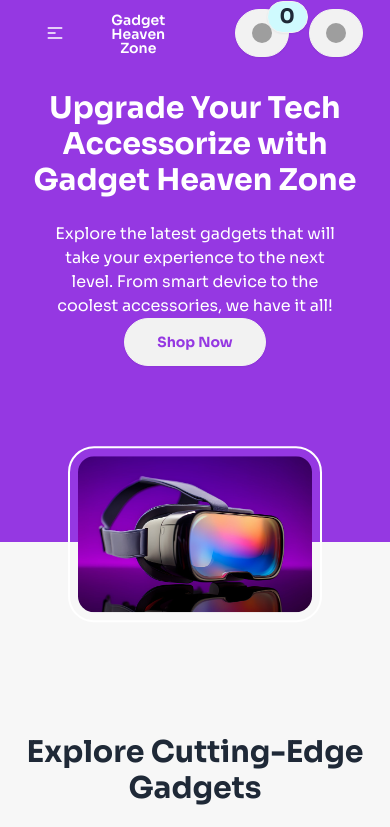
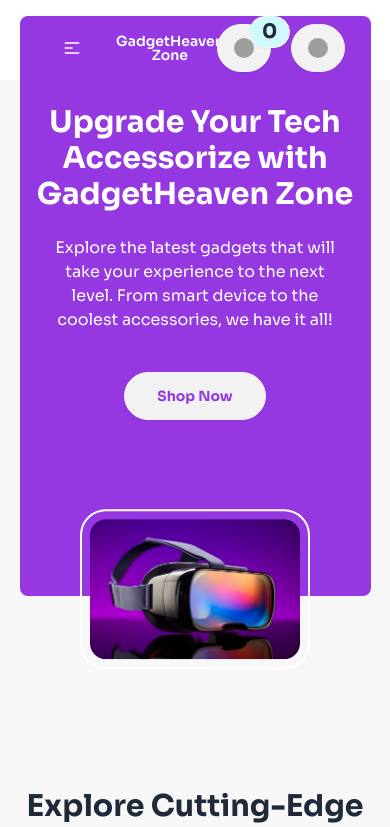
Before and after one commit to rrishiddh/Gadget-Heaven-Zone, a React (Vite) app: page / in a window 390 px wide. Shown: the top 827 px of the page. Built offline with nearby package versions, Linux system fonts and the light colour scheme; grey boxes are pictures that could not be loaded.

Commit message:
small device responsiveness added-2

```diff
--- a/index.html
+++ b/index.html
@@ -4,7 +4,7 @@
     <meta charset="UTF-8" />
     <link rel="icon" type="image/svg+xml" href="./src/assets/favicon.png" />
     <meta name="viewport" content="width=device-width, initial-scale=1.0" />
-    <title>Gadget Heaven Zone</title>
+    <title>GadgetHeaven Zone</title>
 
     <!-- google fonts cdn  -->
     <link rel="preconnect" href="https://fonts.googleapis.com" />
--- a/src/components/Banner.jsx
+++ b/src/components/Banner.jsx
@@ -3,17 +3,17 @@
 
 const Banner = () => {
   return (
-    <div className="bg-[#9538E2]">
+    <div className="bg-[#9538E2] w-[90%] mx-auto rounded-lg rounded-t-none">
       <div className=" relative">
-      <div className=" w-[90%] mx-auto text-center space-y-6  rounded-xl pt-6 text-white pb-44 lg:pb-60 mb-48 md:mb-64 lg:mb-60 ">
+      <div className="  mx-auto text-center space-y-6  rounded-xl pt-6 text-white pb-44 lg:pb-60 mb-48 md:mb-64 lg:mb-60 ">
         <h1 className="text-3xl md:text-5xl font-bold lg:w-[80%] mx-auto">
-          Upgrade Your Tech Accessorize with Gadget Heaven Zone
+          Upgrade Your Tech Accessorize with GadgetHeaven Zone
         </h1>
-        <p className="lg:w-[50%] w-[80%] mx-auto">
+        <p className="lg:w-[50%] w-[80%] mx-auto pb-10">
           Explore the latest gadgets that will take your experience to the next
           level. From smart device to the coolest accessories, we have it all!
         </p>
-        <Link to='/dashboard'><button className="btn rounded-full text-[#9538E2] font-bold px-8">
+        <Link to='/dashboard'><button className="btn  rounded-full text-[#9538E2] font-bold px-8">
           Shop Now
         </button></Link>
       </div>
--- a/src/components/DashBoard.jsx
+++ b/src/components/DashBoard.jsx
@@ -77,7 +77,7 @@
   };
 
   return (
-    <div>
+    <div className="bg-[#F7F7F7] pb-20">
       <Helmet>
         <title> Dashboard</title>
       </Helmet>
@@ -118,10 +118,10 @@
           </div>
         </div>
       </div>
-      <div className="max-w-screen-2xl w-[90%] mx-auto">
+      <div className="max-w-screen-2xl w-[90%]  mx-auto">
         {/* cart  */}
         {showSection === "cart" && (
-          <div className="max-w-screen-2xl w-[90%] mx-auto space-y-6 mb-20 mt-10">
+          <div className="max-w-screen-2xl w-[90%] mx-auto space-y-6  mt-10">
             <div className="space-y-6 ">
               <div className="flex justify-between max-sm:flex-col">
                 <h1 className="text-3xl font-bold max-sm:text-center max-sm:pb-2">
@@ -194,7 +194,7 @@
         )}
         {/* wishlist  */}
         {showSection === "wishlist" && (
-          <div className="max-w-screen-2xl w-[90%] mx-auto space-y-6 mb-20 mt-10">
+          <div className="max-w-screen-2xl w-[90%] mx-auto space-y-6 mt-10">
             <div className="space-y-6 ">
               <h1 className="text-3xl max-sm:text-center font-bold">Wishlist</h1>
 
--- a/src/components/Footer.jsx
+++ b/src/components/Footer.jsx
@@ -4,7 +4,7 @@
     <div className="max-w-screen-2xl mx-auto py-16 bg-slate-200">
       <div className="w-[60%] mx-auto  text-center">
         <footer className=" space-y-4   mx-auto">
-          <h1 className="text-2xl lg:text-4xl font-bold">Gadget Heaven Zone</h1>
+          <h1 className="text-2xl lg:text-4xl font-bold">GadgetHeaven Zone</h1>
           <p className="font-thin">
             Leading the way in cutting edge technology and innovation
           </p>
--- a/src/components/Home.jsx
+++ b/src/components/Home.jsx
@@ -8,7 +8,7 @@
   const phnCategory = useLoaderData();
 
   return (
-    <div className="max-w-screen-2xl  mx-auto ">
+    <div className="max-w-screen-2xl  mx-auto bg-[#F7F7F7] ">
       <Helmet>
         <title> Gadget Heaven Zone - Home Page</title>
       </Helmet>
--- a/src/components/Navbar.jsx
+++ b/src/components/Navbar.jsx
@@ -28,7 +28,7 @@
     );
 
   return (
-    <div className={`max-w-screen-2xl mx-auto ${isHomePage ? 'bg-[#9538E2] text-white ' : 'bg-base-100 '}`}>
+    <div className={`max-w-screen-2xl w-[90%] rounded-lg rounded-b-none mt-4 mx-auto ${isHomePage ? 'bg-[#9538E2] text-white ' : ''}`}>
       <div className="navbar w-[90%] mx-auto">
         <div className="navbar-start">
           <div className="dropdown">
@@ -57,7 +57,7 @@
             }
             </ul>
           </div>
-          <Link to='/'><a className="btn btn-ghost md:text-xl gap-2"> <img className="w-5 max-sm:hidden h-5" src="https://img.icons8.com/?size=100&id=54502&format=png&color=000000" alt="" /> Gadget Heaven Zone</a></Link>
+          <Link to='/'><a className="btn btn-ghost md:text-xl gap-2"> <img className="w-5 max-sm:hidden h-5" src="https://img.icons8.com/?size=100&id=54502&format=png&color=000000" alt="" /> GadgetHeaven Zone</a></Link>
         </div>
         <div className="navbar-center hidden lg:flex">
           <ul className="menu menu-horizontal px-1 space-x-4">
--- a/src/components/Root.jsx
+++ b/src/components/Root.jsx
@@ -24,7 +24,7 @@
       };
 
     return (
-        <div className="bg-[#F7F7F7]">
+        <div >
           <HelmetProvider>
             <CartProduct.Provider value={{cartLength, addToCart, handleRemoveFromCart}}>
             <Navbar></Navbar>
--- a/src/components/Statistics.jsx
+++ b/src/components/Statistics.jsx
@@ -17,7 +17,7 @@
   const dataForChart = useLoaderData();
 
   return (
-    <>
+    <div className="bg-[#F7F7F7]">
      <Helmet>
         <title> Statistics Page</title>
       </Helmet>
@@ -27,7 +27,7 @@
             <h1 className="text-3xl md:text-5xl font-bold lg:w-[80%] mx-auto">
               Statistics
             </h1>
-            <p className="lg:w-[50%] w-[80%] mx-auto">
+            <p className="lg:w-[60%] w-[80%] mx-auto">
             Immerse yourself in a world of cutting-edge gadgets and digital innovations. From the latest smartphones to the most advanced gaming consoles, we've got everything you need to stay connected, entertained, and inspired.
             </p>
           </div>
@@ -59,7 +59,7 @@
         <Line type="monotone" dataKey="rating" stroke="#ff7300" />
       </ComposedChart>
       </div>
-    </>
+    </div>
   );
 };
 
```
Also changed, not shown: 1 other file (tests, documents, lock files or other folders).
